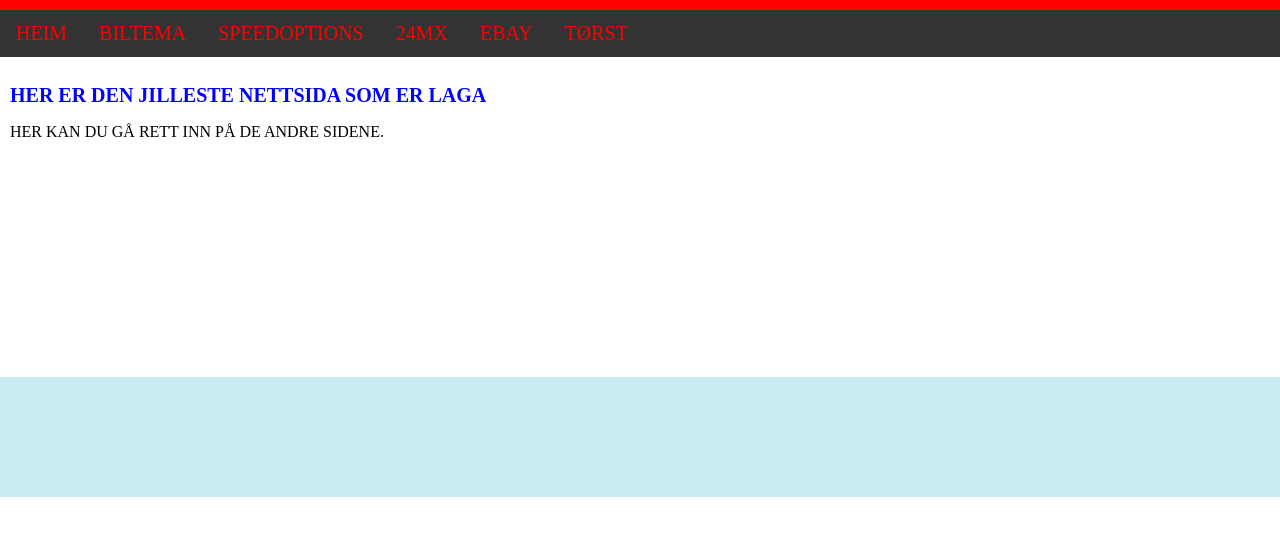
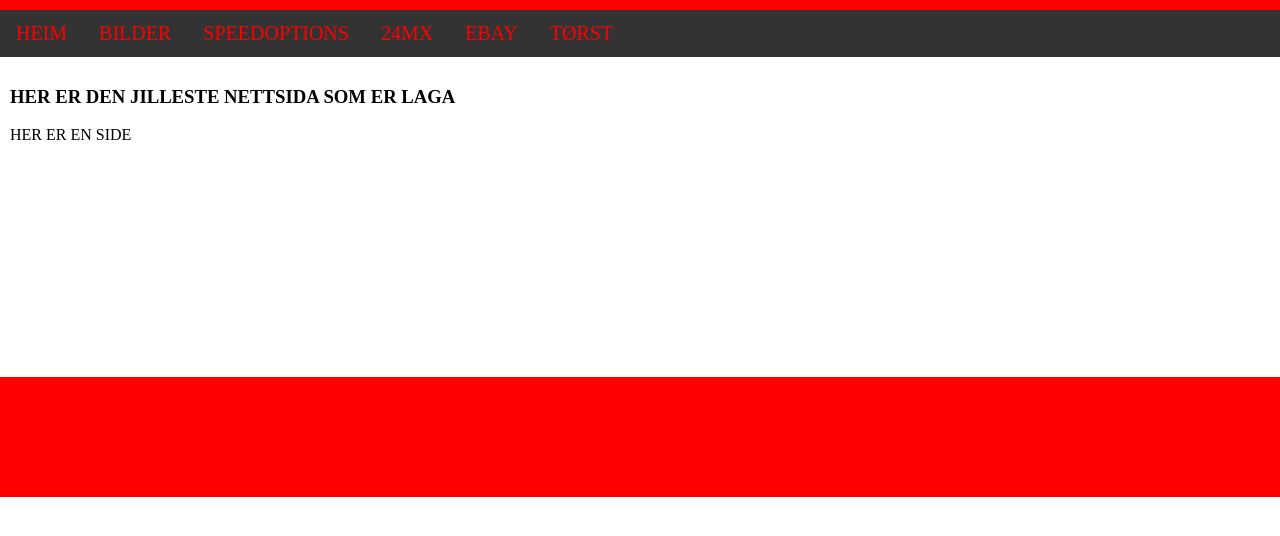
Before and after one commit to AndersErlandsen/Andyvolvo.github, a plain HTML site: page index.html in a window 1280 px wide. Shown: the part 100-636 px from the top of the page. Drawn offline with Linux system fonts and the light colour scheme.

Commit message:
Update index.html

```diff
--- a/index.html
+++ b/index.html
@@ -4,7 +4,6 @@
     <title></title>
 
 <style>
-
     body{
         background-color: white;
         margin: 0px;
@@ -23,7 +22,6 @@
        font-size:20px;
     }
 
-
     h5{
        color:#A9A9A9;
        text-align: left;
@@ -41,14 +39,13 @@
         padding: 05px;
     }
 
-
     .content{
         background-color:;
         height:300px;
         padding:10px;
     }
     .footer{
-        background-color: #CAEBF2;
+        background-color:red;
         height:100px;
         padding: 10px;
         text-align:center;
@@ -60,7 +57,6 @@
   text-decoration:;
 }
 
-
     a:link{
       text-decoration:none;
       float:left;
@@ -70,7 +66,6 @@
       text-align: center;
       padding: 12px 16px;
     }
-
 
     a:hover{
         color:white;
@@ -92,8 +87,8 @@
     </div>
 
     <div class="topnav">
-    <a class="active" href=index.html> HEIM </a>
-    <a href=https://www.biltema.no/> BILTEMA</a>
+    <a class="active" href="index.html"> HEIM </a>
+    <a href="bilder.html"> BILDER</a>
     <a href=https://speedoptions.no/> SPEEDOPTIONS </a>
     <a href=https://www.24mx.no/> 24MX </a>
     <a href=https://www.ebay.com/> EBAY </a>
@@ -101,9 +96,9 @@
     </div>
 
     <div class="content">
-    <h2>HER ER DEN JILLESTE NETTSIDA SOM ER LAGA</h2>
+    <h3>HER ER DEN JILLESTE NETTSIDA SOM ER LAGA</h3>
 
-   HER KAN DU GÅ RETT INN PÅ DE ANDRE SIDENE.
+   HER ER EN SIDE
 
     </div>
 
```
